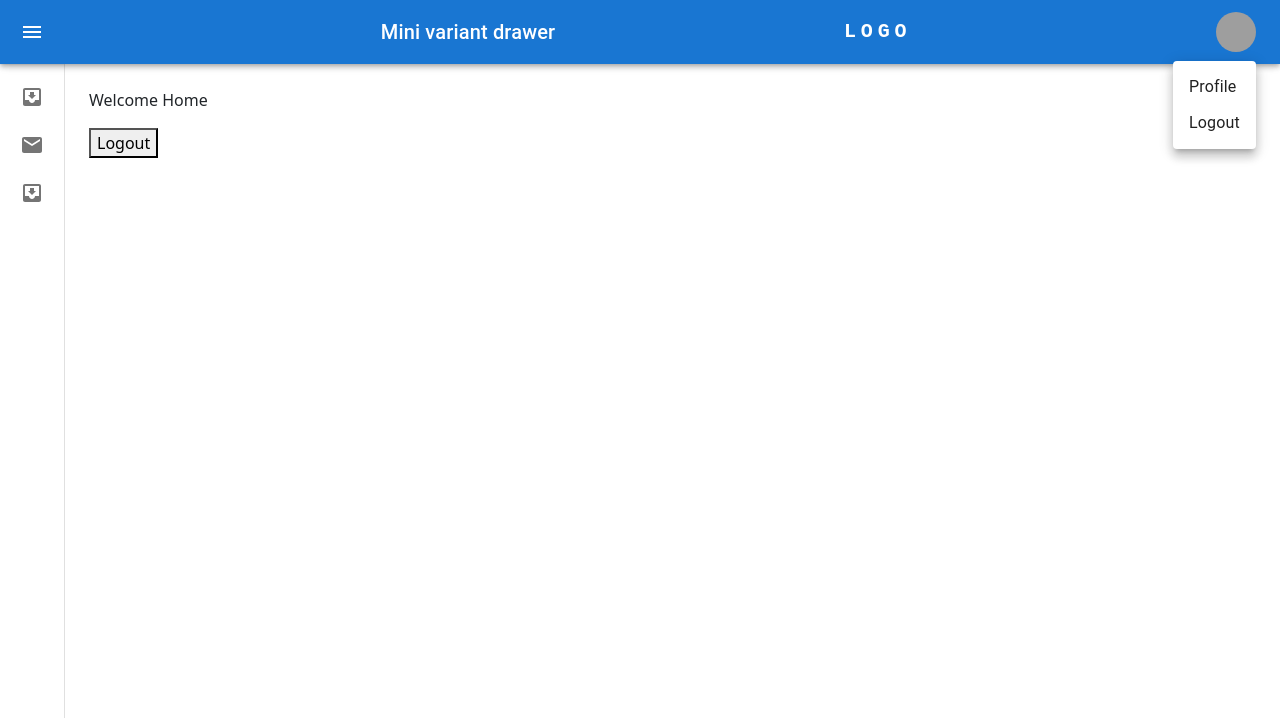
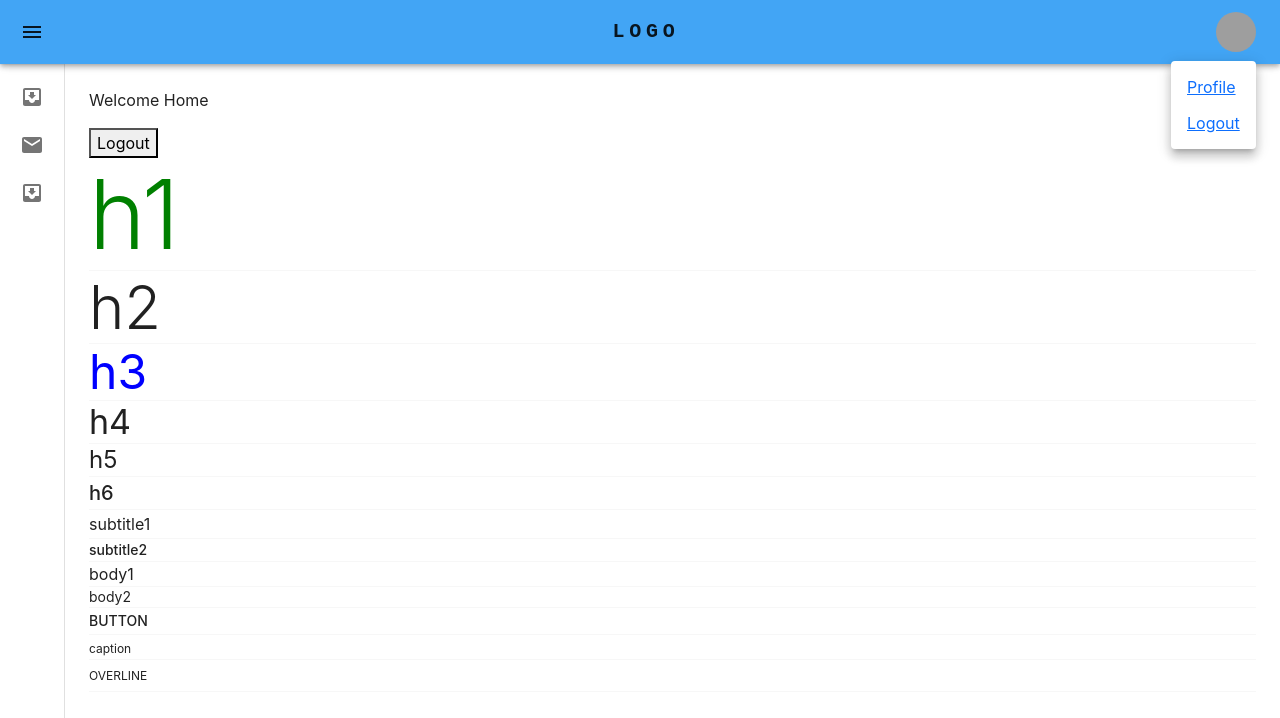
Before and after one commit to csworksdev/react-admin, a React (Create React App) app: page / in a window 1280 px wide. Both pictures are taken after a click on the button 1236 px from the left and 32 px from the top of the page. Shown: the top 718 px of the page. Built offline with nearby package versions, Linux system fonts and the light colour scheme; no server answers; grey boxes are pictures that could not be loaded.

Commit message:
bug fix route

```diff
--- a/src/components/layout/appbar.js
+++ b/src/components/layout/appbar.js
@@ -6,10 +6,9 @@ import Typography from "@mui/material/Typography";
 import MenuIcon from "@mui/icons-material/Menu";
 import { styled } from "@mui/material/styles";
 import Notification from "./notification";
-import { Container } from "@mui/material";
+import { Box, Container } from "@mui/material";
 
 const ResponsiveAppBar = ({ open, drawerWidth, handleDrawerOpen }) => {
-
   const AppBarx = styled(AppBar, {
     shouldForwardProp: (prop) => prop !== "open",
   })(({ theme, open }) => ({
@@ -47,9 +46,6 @@ const ResponsiveAppBar = ({ open, drawerWidth, handleDrawerOpen }) => {
           >
             <MenuIcon />
           </IconButton>
-        <Typography variant="h6" noWrap component="div">
-          Mini variant drawer
-        </Typography>
 
           <Typography
             variant="h6"
--- a/src/components/layout/notification.js
+++ b/src/components/layout/notification.js
@@ -8,7 +8,7 @@ import {
   Tooltip,
   Typography,
 } from "@mui/material";
-import { redirect, useNavigate } from "react-router-dom";
+import { Link, redirect, useNavigate } from "react-router-dom";
 import { useDispatch } from "react-redux";
 import { onAuthStateChanged } from "firebase/auth";
 import { auth } from "config/firebase";
@@ -41,11 +41,11 @@ const Notification = () => {
   };
 
   const handleProfile = () => {
-    redirect("/profile");
+    redirect("profile");
   };
 
   const settings = [
-    { item: "Profile", event: handleProfile },
+    { item: "Profile", url: "profile" },
     { item: "Logout", event: handleLogout },
   ];
 
@@ -73,10 +73,13 @@ const Notification = () => {
         onClose={handleCloseUserMenu}
       >
         {settings.map((setting) => (
+
           <MenuItem key={setting.item}>
-            <Typography textAlign="center" onClick={setting.event}>
-              {setting.item}
-            </Typography>
+            <Link to={setting.url}>
+              <Typography textAlign="center" onClick={setting.event}>
+                {setting.item}
+              </Typography>
+            </Link>
           </MenuItem>
         ))}
       </Menu>
--- a/src/index.js
+++ b/src/index.js
@@ -10,13 +10,18 @@ import { RouterProvider } from "react-router-dom";
 // redux
 import store from "state/store";
 import { Provider } from "react-redux";
+import { CssBaseline, ThemeProvider } from "@mui/material";
+import theme from "style/theme";
 
 const root = ReactDOM.createRoot(document.getElementById("root"));
 root.render(
   <React.StrictMode>
-    <Provider store={store}>
+    <ThemeProvider theme={theme}>
+      <CssBaseline />
+      <Provider store={store}>
         <RouterProvider router={AppRoutes} />
-    </Provider>
+      </Provider>
+    </ThemeProvider>
   </React.StrictMode>
 );
 
--- a/src/pages/NotFound.js
+++ b/src/pages/NotFound.js
@@ -4,13 +4,13 @@ import Logo from "assets/not_found.png";
 export default function NotFound() {
   const error = useRouteError();
   return (
+    <>
       <div
         className="container d-flex flex-column align-items-center justify-content-center"
         style={{ minHeight: "100vh" }}
       >
-      <img src={Logo} alt="Logo" />;
-      <h1>Page Not Found</h1>
-      {error.statusText || error.message}
+        <img src={Logo} alt="Logo" style={{width: "50vw"}}/>
+        <h1>Oops! Page Not Found</h1>
         <a
           href="/"
           className="btn btn-primary btn-lg active"
@@ -20,5 +20,6 @@ export default function NotFound() {
           Back to Home
         </a>
       </div>
+    </>
   );
 }
--- a/src/pages/home.js
+++ b/src/pages/home.js
@@ -4,6 +4,7 @@ import { auth } from "config/firebase";
 import { redirect, useNavigate } from "react-router-dom";
 import { useDispatch } from "react-redux";
 import { userSignOut } from "state/auth";
+import { Divider, Typography } from "@mui/material";
 
 const Home = () => {
   const navigate = useNavigate();
@@ -11,7 +12,7 @@ const Home = () => {
 
   useEffect(() => {
     onAuthStateChanged(auth, (user) => {
-      if (!user) {
+      if (user === null) {
         redirect("/");
       }
     });
@@ -27,6 +28,33 @@ const Home = () => {
 
       <div>
         <button onClick={handleLogout}>Logout</button>
+
+        <Typography variant="h1">h1</Typography>
+        <Divider />
+        <Typography variant="h2">h2</Typography>
+        <Divider />
+        <Typography variant="h3">h3</Typography>
+        <Divider />
+        <Typography variant="h4">h4</Typography>
+        <Divider />
+        <Typography variant="h5">h5</Typography>
+        <Divider />
+        <Typography variant="h6">h6</Typography>
+        <Divider />
+        <Typography variant="subtitle1">subtitle1</Typography>
+        <Divider />
+        <Typography variant="subtitle2">subtitle2</Typography>
+        <Divider />
+        <Typography variant="body1">body1</Typography>
+        <Divider />
+        <Typography variant="body2">body2</Typography>
+        <Divider />
+        <Typography variant="button">button</Typography>
+        <Divider />
+        <Typography variant="caption">caption</Typography>
+        <Divider />
+        <Typography variant="overline">overline</Typography>
+        <Divider />
       </div>
     </section>
   );
--- a/src/state/auth/index.js
+++ b/src/state/auth/index.js
@@ -2,7 +2,7 @@ import { createSlice } from "@reduxjs/toolkit";
 
 import { signInWithEmailAndPassword, signOut } from "firebase/auth";
 import { auth } from "config/firebase/index";
-import { redirect } from "react-router-dom";
+import { Navigate, useNavigate } from "react-router-dom";
 
 // import { NavLink, useNavigate } from "react-router-dom";
 
@@ -44,6 +44,7 @@ export const userSignOut = () => (dispatch) => {
   signOut(auth)
     .then(() => {
       dispatch(logout());
+      <Navigate to="/landing" replace />
     })
     .catch((error) => {
       console.log(error);
--- /dev/null
+++ b/src/style/theme.js
@@ -0,0 +1,42 @@
+import { createTheme } from "@mui/material";
+
+const theme = createTheme({
+  typography: {
+    fontFamily: [
+      "-apple-system",
+      "BlinkMacSystemFont",
+      '"Segoe UI"',
+      "Roboto",
+      '"Helvetica Neue"',
+      "Arial",
+      "sans-serif",
+      '"Apple Color Emoji"',
+      '"Segoe UI Emoji"',
+      '"Segoe UI Symbol"',
+    ].join(","),
+    h1: { color: "green" },
+    h2: {},
+    h3: { color: "blue" },
+    h4: {},
+    h5: {},
+    h6: {},
+    subtitle1: {},
+    subtitle2: {},
+    body1: {},
+    body2: {},
+    button: {},
+    caption: {},
+    overline: {},
+  },
+  palette: {
+    primary: { main: "#42a5f5" },
+    secondary: { main: "#ba68c8" },
+    error: { main: "#ef5350" },
+    warning: { main: "#ff9800" },
+    info: { main: "#03a9f4" },
+    success: { main: "#4caf50" },
+  },
+//   spacing: (factor) => `${0.25 * factor}rem`,
+});
+
+export default theme;
```
Also changed, not shown: src/style/custom.scss (renamed from src/scss/custom.scss). Lines whose indentation alone changed are shown as unchanged.
